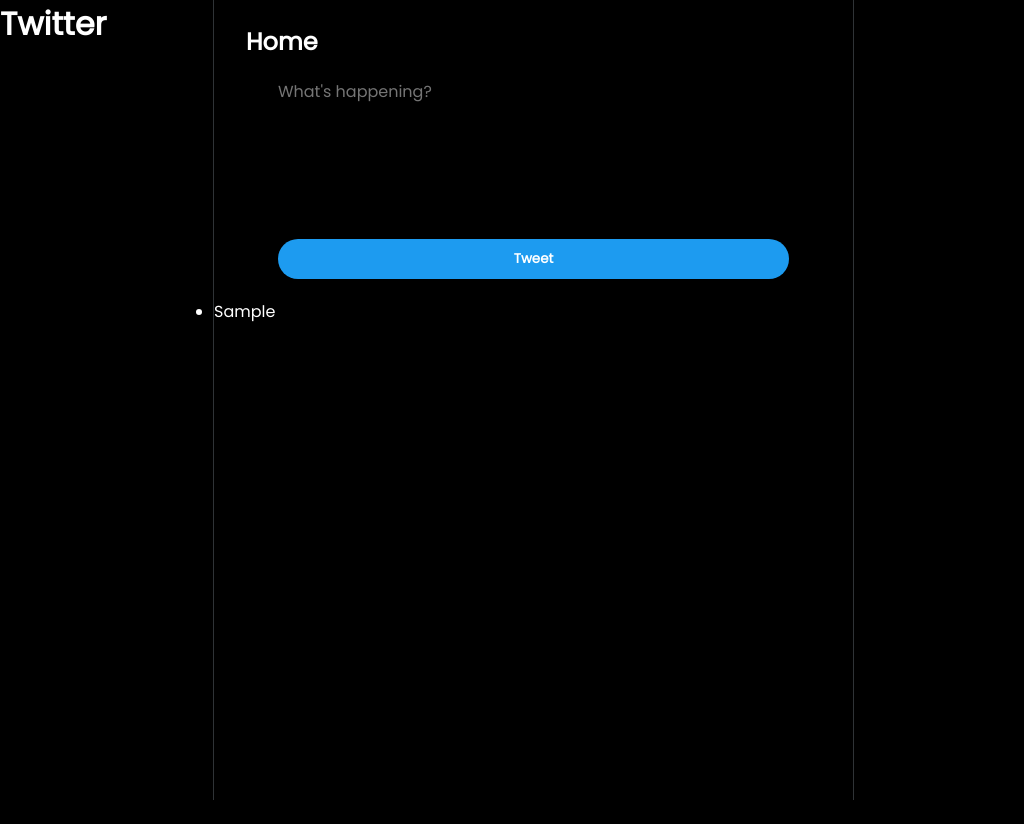
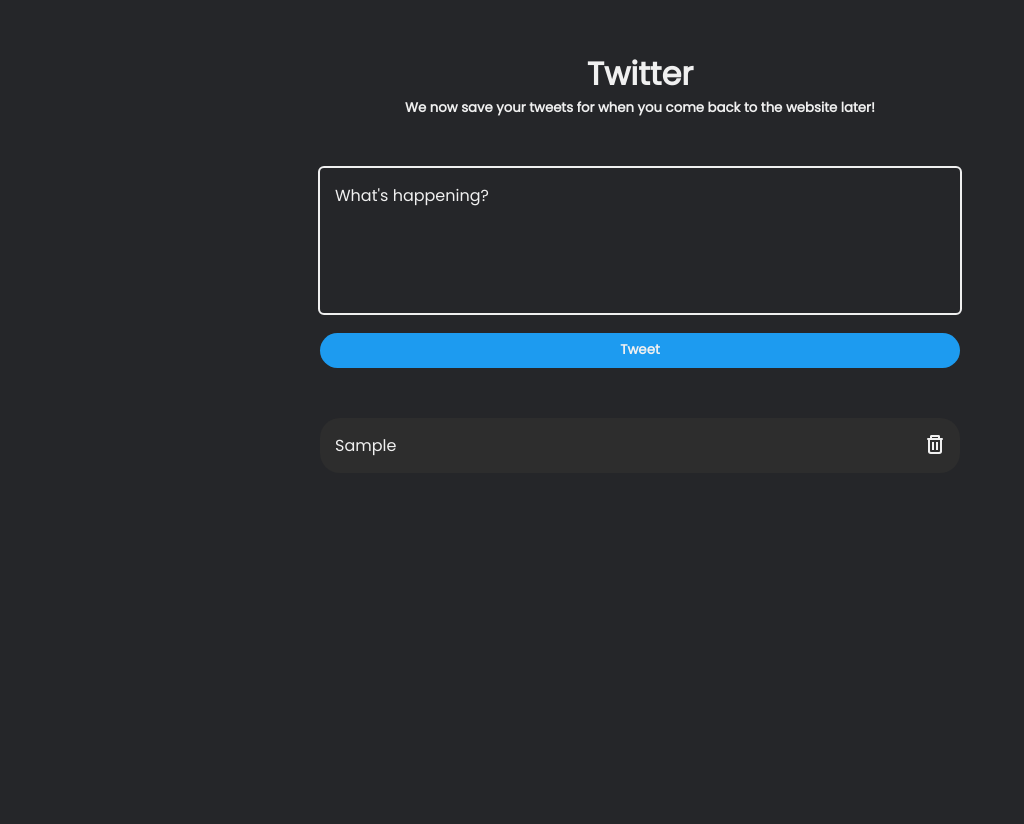
Before and after one commit to maxslarsson/twitter-clone, a plain HTML site: page index.html in a window 1280 px wide. Both pictures are taken after typing "Sample" into the empty fields and a click on the button "Tweet". Shown: the whole page, without its empty margins (0-1024 px from the left). After the commit the page ends 800 px from the top, so only its background shows below. Drawn offline with Linux system fonts and the light colour scheme.

Commit message:
Revamp the Twitter clone

```diff
--- a/index.html
+++ b/index.html
@@ -6,25 +6,23 @@
     <link rel="preconnect" href="https://fonts.googleapis.com">
     <link rel="preconnect" href="https://fonts.gstatic.com" crossorigin>
     <link href="https://fonts.googleapis.com/css2?family=Poppins&display=swap" rel="stylesheet">
-    <link rel="stylesheet" href="styles.css" />
+    <link rel="stylesheet" href="styles.css">
+    <!--  Use the trash can icon from css.gg -->
+    <link rel="stylesheet" href="trash.css">
 </head>
 <body>
-    <div id="grid">
-        <div id="left">
+    <main>
+        <div>
             <h1>Twitter</h1>
+            <h5>We now save your tweets for when you come back to the website later!</h5>
         </div>
-        <div class="divider"></div>
-        <div id="center">
-            <h2>Home</h2>
-            <form id="send-tweet">
-                <textarea id="tweet" placeholder="What's happening?"></textarea>
-                <button type="submit" id="compose">Tweet</button>
-            </form>
-            <ul id="timeline"></ul>
-        </div>
-        <div class="divider"></div>
-        <div id="right"></div>
-    </div>
-    <script src="scripts.js"></script>
+        <form id="send-tweet">
+            <textarea id="tweet" required></textarea>
+            <label for="tweet" id="tweet-label">What's happening?</label>
+            <button type="submit" id="button">Tweet</button>
+        </form>
+        <ul id="timeline"></ul>
+    </main>
+    <script type="module" src="scripts.js"></script>
 </body>
 </html>
--- a/scripts.js
+++ b/scripts.js
@@ -1,25 +1,96 @@
-function processForm(e) {
-    e.preventDefault();
-    console.log(e);
+// select the form
+const form = document.querySelector('#send-tweet');
+// select the text area
+const tweetInput = document.querySelector('#tweet');
+// select the <ul> with all the tweets
+const tweetList = document.querySelector('#timeline');
 
-    // store the thing that was typed
-    const tweet = document.getElementById("tweet");
+// array which stores all the tweets
+let tweets = [];
 
-    // return false if the tweet is empty
-    if (tweet.value === '') return false;
+function renderTweets() {
+    // clear everything inside the timeline
+    tweetList.innerHTML = '';
 
-    // show the tweet in our timeline
-    const ul = document.getElementById("timeline");
-    const li = document.createElement('li');
-    li.innerText = tweet.value;
-    ul.appendChild(li);
+    // run through each tweet in tweets
+    tweets.forEach(function(tweet, index) {
+        const li = document.createElement('li');
+        li.classList.add('tweet-card');
+        li.setAttribute('data-index', index);
 
-    // clear the input box
-    tweet.value = '';
+        const text = document.createElement('p');
+        const removeButton = document.createElement('i');
+        removeButton.classList.add("gg-trash");
+        removeButton.addEventListener("click", deleteTweet);
 
-    // don't reload the page
-    return false;
+        text.innerText = tweet;
+
+        li.appendChild(text);
+        li.appendChild(removeButton);
+        tweetList.append(li);
+    })
 }
 
-const form = document.getElementById("send-tweet");
-form.addEventListener("submit", processForm);
+// function to save tweets to local storage
+function saveTweets() {
+    // convert the array to a string then save it.
+    localStorage.setItem('tweets', JSON.stringify(tweets));
+}
+
+// function to load tweets from local storage
+function loadTweets() {
+    const reference = localStorage.getItem('tweets');
+    // if reference exists
+    if (reference) {
+        // convert the string back to an array and store it in the tweets array
+        tweets = JSON.parse(reference);
+    }
+}
+
+// function called on click that deletes a tweet
+function deleteTweet(event) {
+    const index = event.target.parentElement.getAttribute('data-index')
+
+    // filters out the <li> with the id and updates the tweets array
+    tweets.splice(index, 1);
+
+    // save the tweets to the localStorage
+    saveTweets()
+
+    // rerender the tweets
+    renderTweets()
+}
+
+form.addEventListener("submit", function(e) {
+    e.preventDefault();
+
+    const tweetText = tweetInput.value;
+
+    if (tweetText !== '') {
+        // then add it to the list of tweets
+        tweets.push(tweetText);
+
+        // render all tweets in the timeline
+        saveTweets();
+        renderTweets();
+
+        // clear the input box
+        tweetInput.value = '';
+    }
+});
+
+// Be able to submit the form (post a tweet) by pressing Command+Enter in the textarea
+tweetInput.addEventListener("keydown", function(e) {
+    if (e.key === "Enter" && e.metaKey) {
+        // Don't generate a new line
+        e.preventDefault();
+
+        // Instead submit the form
+        form.requestSubmit();
+    }
+});
+
+window.addEventListener("load", function(e) {
+    loadTweets()
+    renderTweets()
+});
--- a/styles.css
+++ b/styles.css
@@ -1,59 +1,137 @@
+:root {
+    --background: rgb(37, 38, 41);
+    --gray: rgb(45, 45, 45);
+    --primary: rgb(240, 240, 240);
+    --selected: rgb(159, 213, 249);
+    --secondary: rgb(29, 155, 240);
+    --text: rgb(115, 115, 115);
+    --font-size: 1em;
+    --padding: 15px;
+    --transition-duration: .25s;
+}
+
 * {
-    width: 100%;
     padding: 0;
     margin: 0;
-    color: white;
-    background-color: black;
     font-family: 'Poppins', sans-serif;
 }
 
-#grid {
-    display: grid;
-    grid-template-columns: 1fr 1px 3fr 1px 2fr;
-
+body {
+    color: var(--primary);
+    background-color: var(--background);
 }
 
-#grid .divider {
-    background-color: rgb(47, 51, 54);
-    height: 100vh;
+h1, h2, h3, h4, h5, h6 {
+    text-align: center;
 }
 
-#center {
-    height: 100%;
+main {
     display: flex;
+    flex-direction: column;
     align-items: center;
-    flex-direction: column;
-    padding-top: 3vh;
-    gap: 20px;
+    width: 50%;
+    margin: auto;
 }
 
-#center h2 {
-    width: 90%;
+main > * {
+    margin-top: 50px;
 }
 
 #send-tweet {
-    width: 80%;
+    width: 100%;
     height: 200px;
     display: flex;
     flex-direction: column;
+    gap: 20px;
     align-items: center;
+    position: relative;
 }
 
 #tweet {
+    width: 100%;
     height: 80%;
-    border: none;
-    outline: none;
     resize: none;
     box-shadow: none;
-    font-size: 1em;
+    box-sizing: border-box;
+    border: none;
+    border-radius: 4px;
+    color: var(--primary);
+    background-color: transparent;
+    outline: 2px solid var(--primary);
+    font-size: var(--font-size);
+    padding: var(--padding);
+    transition: outline-color var(--transition-duration);
 }
 
-#compose {
+#tweet-label {
+    position: absolute;
+    top: 0;
+    left: 0;
+    transform: translate(var(--padding), var(--padding));
+    transition: transform var(--transition-duration);
+    font-size: var(--font-size);
+}
+
+#tweet:focus + #tweet-label, #tweet:valid + #tweet-label {
+    transform: translate(10px, -10px) scale(.8);
+    color: var(--selected);
+    background-color: var(--background);
+}
+
+#tweet:is(:focus, :valid) {
+    outline-color: var(--selected);
+}
+
+#button {
+    width: 100%;
     height: 20%;
-    background-color: rgb(29, 155, 240);
+    color: var(--primary);
+    background-color: var(--secondary);
     border: none;
     border-radius: 9999px;
     cursor: pointer;
     user-select: none;
     font-weight: bold;
 }
+
+#timeline {
+    width: 100%;
+}
+
+.tweet-card:not(:last-child) {
+    margin-bottom: 10px;
+}
+
+.tweet-card {
+    background-color: var(--gray);
+    border-radius: 20px;
+    list-style: none;
+    padding: var(--padding);
+    display: flex;
+    gap: 10px;
+    align-items: center;
+}
+
+.tweet-card > div {
+    height: 100%;
+    display: flex;
+    flex-direction: column;
+    justify-content: space-around;
+}
+
+.tweet-card > i {
+    margin: 5px;
+    cursor: pointer;
+    text-align: center;
+    transition: color var(--transition-duration);
+}
+
+.tweet-card > i:hover {
+    color: red;
+}
+
+.tweet-card > p {
+    word-break: break-all;
+    width: 100%;
+    height: 100%;
+}
--- /dev/null
+++ b/trash.css
@@ -0,0 +1,46 @@
+/* Downloaded from css.gg */
+
+.gg-trash {
+    box-sizing: border-box;
+    position: relative;
+    display: block;
+    transform: scale(var(--ggs,1));
+    width: 10px;
+    height: 12px;
+    border: 2px solid transparent;
+    box-shadow:
+        0 0 0 2px,
+        inset -2px 0 0,
+        inset 2px 0 0;
+    border-bottom-left-radius: 1px;
+    border-bottom-right-radius: 1px;
+    margin-top: 4px
+}
+
+.gg-trash::after,
+.gg-trash::before {
+    content: "";
+    display: block;
+    box-sizing: border-box;
+    position: absolute
+}
+
+.gg-trash::after {
+    background: currentColor;
+    border-radius: 3px;
+    width: 16px;
+    height: 2px;
+    top: -4px;
+    left: -5px
+}
+
+.gg-trash::before {
+    width: 10px;
+    height: 4px;
+    border: 2px solid;
+    border-bottom: transparent;
+    border-top-left-radius: 2px;
+    border-top-right-radius: 2px;
+    top: -7px;
+    left: -2px
+}
```
